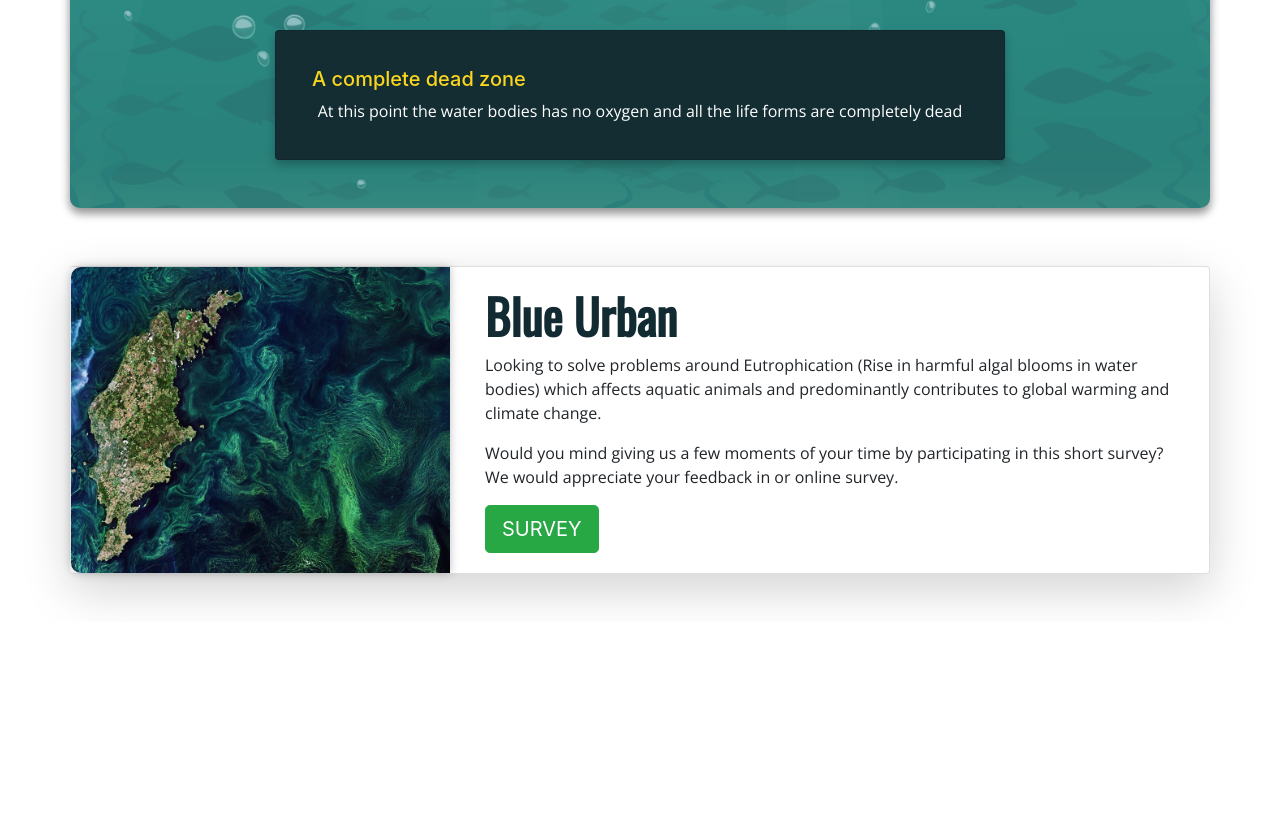
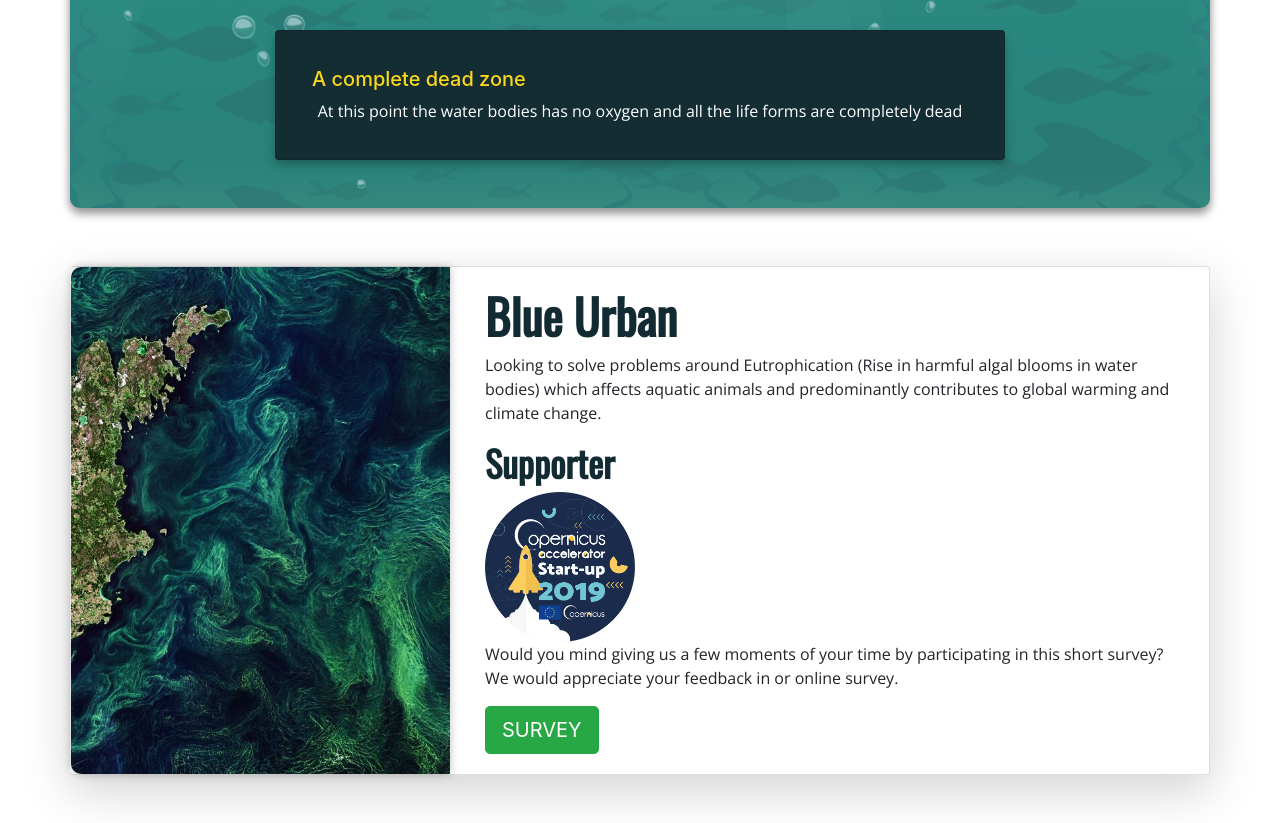
Before and after one commit to mon7792/blue-urban-ai, a plain HTML site: page index.html in a window 1280 px wide. Shown: the part 2368-3191 px from the top of the page. Before the commit the page ends 2990 px from the top, so only its background shows below. Drawn offline with nearby package versions, Linux system fonts and the light colour scheme.

Commit message:
Added Copernicus patch

```diff
--- a/css/style.css
+++ b/css/style.css
@@ -250,6 +250,17 @@ color: #132c33;
     border-bottom-left-radius: 10px;
     box-shadow: 0px 0px 10px rgba(0, 0, 0, 0.25) !important;
 }
+
+.coper-img{
+    height: 150px;
+}
+
+.card-title-6{
+    font-size: 36px;
+    font-family: 'Oswald', sans-serif;
+    color: #122b32;
+    font-weight: bolder;
+}
 /* Section 4 End */
 /*
 ####################################################
--- a/index.html
+++ b/index.html
@@ -191,6 +191,8 @@
                         <div class="card-body">
                             <h5 class="card-title-3">Blue Urban</h5>
                             <p class="card-text">Looking to solve problems around Eutrophication (Rise in harmful algal blooms in water bodies) which affects aquatic animals and predominantly contributes to global warming and climate change. </p>
+                            <h6 class="card-title-6">Supporter</h6>
+                            <img class="img-fluid coper-img" src="/img/copernicus-patch.png" alt="copernicus-patch">
                             <p class="card-text">Would you mind giving us a few moments of your time by participating in this short survey? We would appreciate your feedback in or online survey. </p>
                             <a role="button" class="btn btn-success btn-lg" href="https://docs.google.com/forms/d/e/1FAIpQLScsWdIZHyO_OH6iW7rCVBFHBm5i2U3lCYGLpaX5_59BGoTc6A/viewform?usp=sf_link">SURVEY</a>
                         </div>
```
Also changed, not shown: img/copernicus-patch.png (added).
